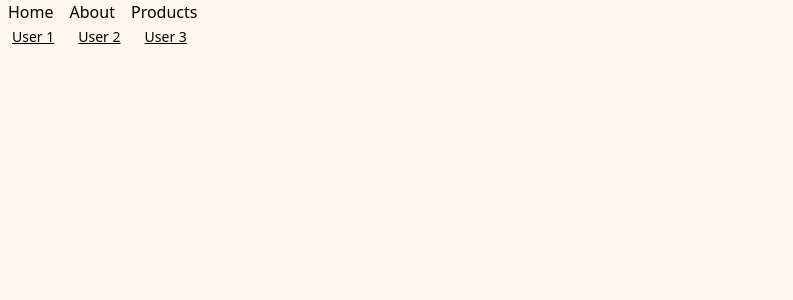
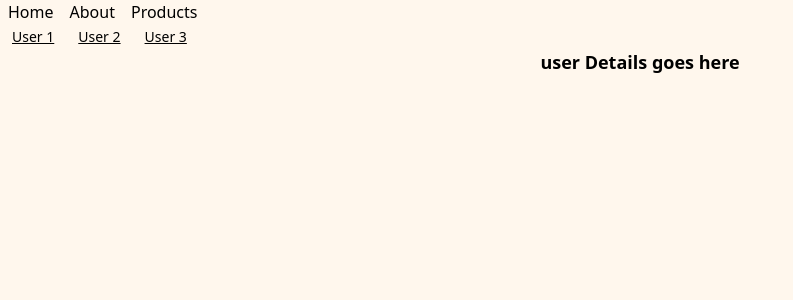
Before and after one commit to HIRWA13/React-Router, a React (Vite) app: page /users/1 in a window 1280 px wide. Shown: the top 300 px of the page, without its empty margins (0-793 px from the left). Built offline with nearby package versions, Linux system fonts and the light colour scheme.

Commit message:
feat: introduce an outlet to allow nested dynamic routes

```diff
--- a/src/components/Users.jsx
+++ b/src/components/Users.jsx
@@ -1,4 +1,4 @@
-import { Link } from "react-router-dom"
+import { Link, Outlet } from "react-router-dom"
 
 export default function Users() {
   return (
@@ -14,6 +14,7 @@ export default function Users() {
           User 3
         </Link>
       </div>
+      <Outlet />
     </>
   );
 }
```
